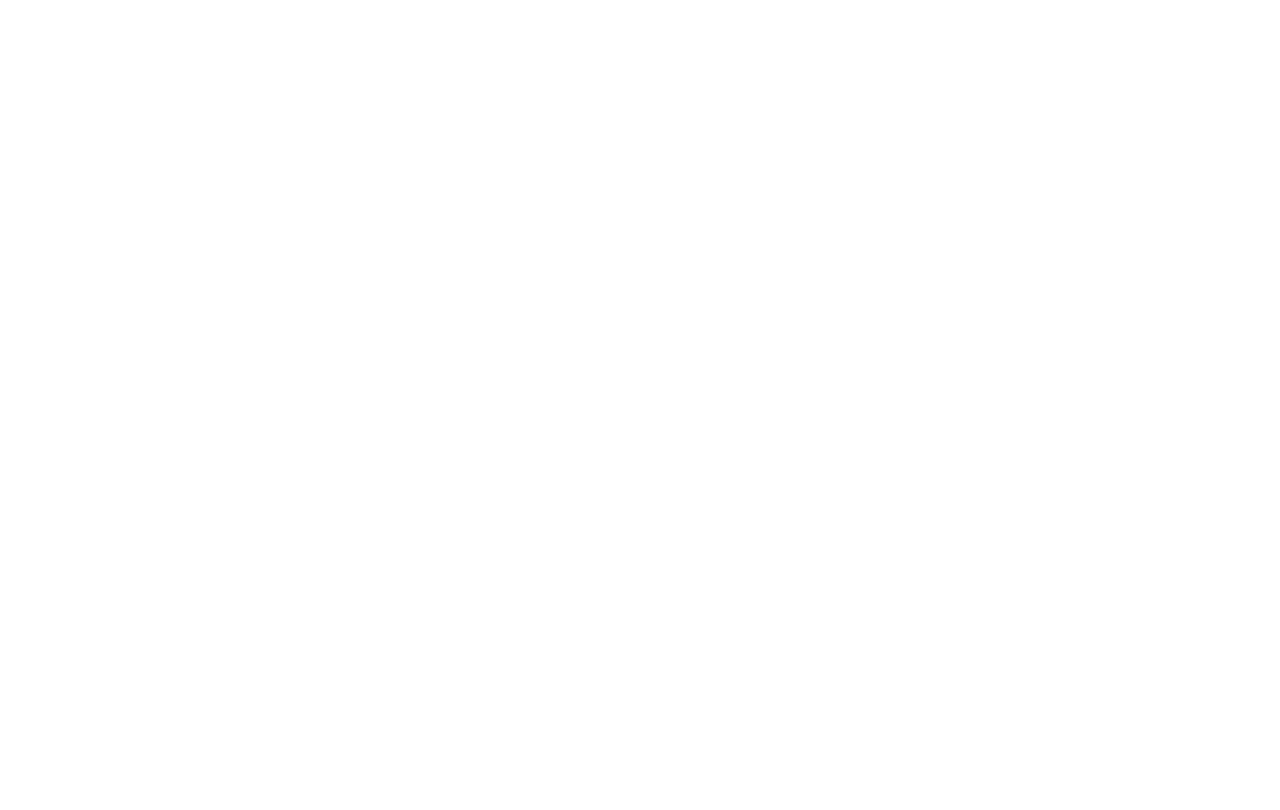
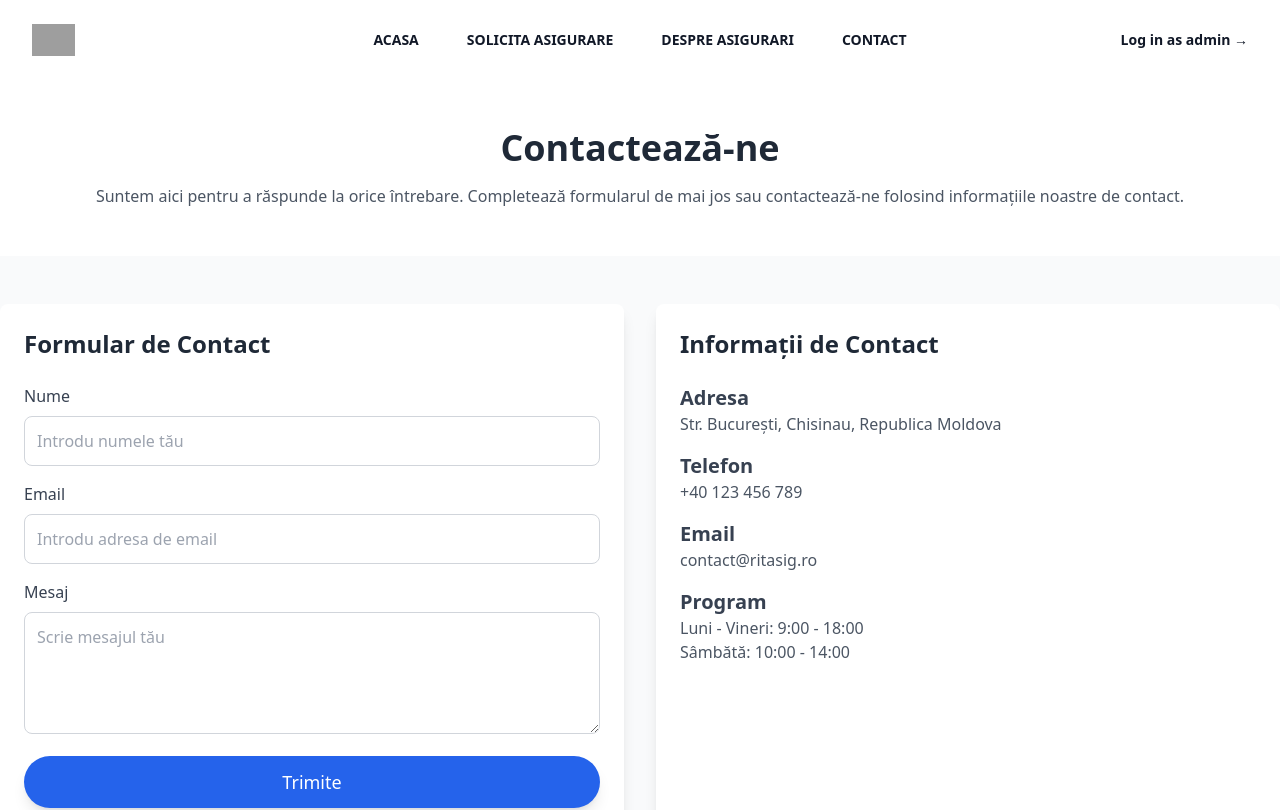
Before and after one commit to gorbenco03/ritassig, a React (Create React App) app: page /contact in a window 1280 px wide. Before the commit this address had no page. Shown: the top 810 px of the page. Built offline with nearby package versions, Linux system fonts and the light colour scheme; grey boxes are pictures that could not be loaded.

Commit message:
last last last

```diff
--- a/src/App.tsx
+++ b/src/App.tsx
@@ -6,6 +6,7 @@
 import Reports from './pages/reports';
 import InsuranceInfoPage from './pages/persFiz';
 import StartPage from './pages/startPage';
+import Contact from './pages/contact';
 
 function App() {
   return (
@@ -17,6 +18,8 @@
         <Route path="/dashboard" element={<Dashboard />} />
         <Route path="/reports" element={<Reports/>} />
         <Route path="/persFiz" element={<InsuranceInfoPage/>} />
+        <Route path='/contact' element={<Contact></Contact>}> </Route>
+
       </Routes>
     </Router>
   );
--- a/src/components/constrainedHeaderComponent.tsx
+++ b/src/components/constrainedHeaderComponent.tsx
@@ -6,7 +6,7 @@
   { name: 'ACASA', href: '/' },
   { name: 'SOLICITA ASIGURARE', href: '/insurance'},
   { name: 'DESPRE ASIGURARI', href: '/persFiz' },
-  { name: 'CONTACT', href: '#' },
+  { name: 'CONTACT', href: '/contact' },
 
 ]
 
--- a/src/pages/contact.tsx
+++ b/src/pages/contact.tsx
@@ -1,198 +1,89 @@
+import React from 'react';
 import ConstrainedHeaderComponent from '../components/constrainedHeaderComponent';
+import Footer from '../components/footer';
 
-export default function Contact() {
+const Contact: React.FC = () => {
   return (
+    <div className="min-h-screen flex flex-col">
+      <ConstrainedHeaderComponent />
+
+      <main className="flex-grow bg-gray-50">
+        <section className="bg-white py-12">
+          <div className="container mx-auto text-center">
+            <h1 className="text-4xl font-bold text-gray-800">Contactează-ne</h1>
+            <p className="mt-4 text-gray-600">
+              Suntem aici pentru a răspunde la orice întrebare. Completează formularul de mai jos sau contactează-ne folosind informațiile noastre de contact.
+            </p>
+          </div>
+        </section>
+
+        <section className="py-12">
+          <div className="container mx-auto grid grid-cols-1 md:grid-cols-2 gap-8">
+            <div className="bg-white p-6 rounded-lg shadow-lg">
+              <h2 className="text-2xl font-semibold text-gray-800">Formular de Contact</h2>
+              <form className="mt-6 space-y-4">
                 <div>
-      <ConstrainedHeaderComponent></ConstrainedHeaderComponent>
-      <div className="relative bg-white">
-        <div className="lg:absolute lg:inset-0 lg:left-1/2"></div>
-        <div className="pb-24 pt-16 sm:pb-32 sm:pt-24 lg:mx-auto lg:grid lg:max-w-7xl lg:grid-cols-2 lg:pt-32">
-          <div className="px-6 lg:px-8">
-            <div className="mx-auto max-w-xl lg:mx-0 lg:max-w-lg">
-              <h2 className="text-3xl font-bold tracking-tight text-gray-900">
-                Let s work together
-              </h2>
-              <p className="mt-2 text-lg leading-8 text-gray-600">
-                Proin volutpat consequat porttitor cras nullam gravida at orci
-                molestie a eu arcu sed ut tincidunt magna.
-              </p>
-              <form action="#" method="POST" className="mt-16">
-                <div className="grid grid-cols-1 gap-x-8 gap-y-6 sm:grid-cols-2">
-                  <div>
-                    <label
-                      htmlFor="first-name"
-                      className="block text-sm font-semibold leading-6 text-gray-900"
-                    >
-                      First name
-                    </label>
-                    <div className="mt-2.5">
+                  <label className="block text-gray-700">Nume</label>
                   <input
                     type="text"
-                        name="first-name"
-                        id="first-name"
-                        autoComplete="given-name"
-                        className="block w-full rounded-md border-0 px-3.5 py-2 text-gray-900 shadow-sm ring-1 ring-inset ring-gray-300 placeholder:text-gray-400 focus:ring-2 focus:ring-inset focus:ring-indigo-600 sm:text-sm sm:leading-6"
+                    className="w-full mt-2 p-3 border border-gray-300 rounded-lg"
+                    placeholder="Introdu numele tău"
                   />
                 </div>
+                <div>
+                  <label className="block text-gray-700">Email</label>
+                  <input
+                    type="email"
+                    className="w-full mt-2 p-3 border border-gray-300 rounded-lg"
+                    placeholder="Introdu adresa de email"
+                  />
                 </div>
                 <div>
-                    <label
-                      htmlFor="last-name"
-                      className="block text-sm font-semibold leading-6 text-gray-900"
-                    >
-                      Last name
-                    </label>
-                    <div className="mt-2.5">
-                      <input
-                        type="text"
-                        name="last-name"
-                        id="last-name"
-                        autoComplete="family-name"
-                        className="block w-full rounded-md border-0 px-3.5 py-2 text-gray-900 shadow-sm ring-1 ring-inset ring-gray-300 placeholder:text-gray-400 focus:ring-2 focus:ring-inset focus:ring-indigo-600 sm:text-sm sm:leading-6"
-                      />
+                  <label className="block text-gray-700">Mesaj</label>
+                  <textarea
+                    className="w-full mt-2 p-3 border border-gray-300 rounded-lg"
+                    rows={4}
+                    placeholder="Scrie mesajul tău"
+                  ></textarea>
                 </div>
-                  </div>
-                  <div className="sm:col-span-2">
-                    <label
-                      htmlFor="email"
-                      className="block text-sm font-semibold leading-6 text-gray-900"
-                    >
-                      Email
-                    </label>
-                    <div className="mt-2.5">
-                      <input
-                        id="email"
-                        name="email"
-                        type="email"
-                        autoComplete="email"
-                        className="block w-full rounded-md border-0 px-3.5 py-2 text-gray-900 shadow-sm ring-1 ring-inset ring-gray-300 placeholder:text-gray-400 focus:ring-2 focus:ring-inset focus:ring-indigo-600 sm:text-sm sm:leading-6"
-                      />
-                    </div>
-                  </div>
-                  <div className="sm:col-span-2">
-                    <label
-                      htmlFor="company"
-                      className="block text-sm font-semibold leading-6 text-gray-900"
-                    >
-                      Company
-                    </label>
-                    <div className="mt-2.5">
-                      <input
-                        type="text"
-                        name="company"
-                        id="company"
-                        autoComplete="organization"
-                        className="block w-full rounded-md border-0 px-3.5 py-2 text-gray-900 shadow-sm ring-1 ring-inset ring-gray-300 placeholder:text-gray-400 focus:ring-2 focus:ring-inset focus:ring-indigo-600 sm:text-sm sm:leading-6"
-                      />
-                    </div>
-                  </div>
-                  <div className="sm:col-span-2">
-                    <div className="flex justify-between text-sm leading-6">
-                      <label
-                        htmlFor="phone"
-                        className="block font-semibold text-gray-900"
-                      >
-                        Phone
-                      </label>
-                      <p id="phone-description" className="text-gray-400">
-                        Optional
-                      </p>
-                    </div>
-                    <div className="mt-2.5">
-                      <input
-                        type="tel"
-                        name="phone"
-                        id="phone"
-                        autoComplete="tel"
-                        aria-describedby="phone-description"
-                        className="block w-full rounded-md border-0 px-3.5 py-2 text-gray-900 shadow-sm ring-1 ring-inset ring-gray-300 placeholder:text-gray-400 focus:ring-2 focus:ring-inset focus:ring-indigo-600 sm:text-sm sm:leading-6"
-                      />
-                    </div>
-                  </div>
-                  <div className="sm:col-span-2">
-                    <div className="flex justify-between text-sm leading-6">
-                      <label
-                        htmlFor="message"
-                        className="block text-sm font-semibold leading-6 text-gray-900"
-                      >
-                        How can we help you?
-                      </label>
-                      <p id="message-description" className="text-gray-400">
-                        Max 500 characters
-                      </p>
-                    </div>
-                    <div className="mt-2.5">
-                      <textarea
-                        id="message"
-                        name="message"
-                        rows={4}
-                        aria-describedby="message-description"
-                        className="block w-full rounded-md border-0 px-3.5 py-2 text-gray-900 shadow-sm ring-1 ring-inset ring-gray-300 placeholder:text-gray-400 focus:ring-2 focus:ring-inset focus:ring-indigo-600 sm:text-sm sm:leading-6"
-                        defaultValue={''}
-                      />
-                    </div>
-                  </div>
-                  <fieldset className="sm:col-span-2">
-                    <legend className="block text-sm font-semibold leading-6 text-gray-900">
-                      Expected budget
-                    </legend>
-                    <div className="mt-4 space-y-4 text-sm leading-6 text-gray-600">
-                      <div className="flex gap-x-2.5">
-                        <input
-                          id="budget-under-25k"
-                          name="budget"
-                          defaultValue="under_25k"
-                          type="radio"
-                          className="mt-1 h-4 w-4 border-gray-300 text-indigo-600 shadow-sm focus:ring-indigo-600"
-                        />
-                        <label htmlFor="budget-under-25k">Less than $25K</label>
-                      </div>
-                      <div className="flex gap-x-2.5">
-                        <input
-                          id="budget-25k-50k"
-                          name="budget"
-                          defaultValue="25k-50k"
-                          type="radio"
-                          className="mt-1 h-4 w-4 border-gray-300 text-indigo-600 shadow-sm focus:ring-indigo-600"
-                        />
-                        <label htmlFor="budget-25k-50k">$25K – $50K</label>
-                      </div>
-                      <div className="flex gap-x-2.5">
-                        <input
-                          id="budget-50k-100k"
-                          name="budget"
-                          defaultValue="50k-100k"
-                          type="radio"
-                          className="mt-1 h-4 w-4 border-gray-300 text-indigo-600 shadow-sm focus:ring-indigo-600"
-                        />
-                        <label htmlFor="budget-50k-100k">$50K – $100K</label>
-                      </div>
-                      <div className="flex gap-x-2.5">
-                        <input
-                          id="budget-over-100k"
-                          name="budget"
-                          defaultValue="over_100k"
-                          type="radio"
-                          className="mt-1 h-4 w-4 border-gray-300 text-indigo-600 shadow-sm focus:ring-indigo-600"
-                        />
-                        <label htmlFor="budget-over-100k">$100K+</label>
-                      </div>
-                    </div>
-                  </fieldset>
-                </div>
-                <div className="mt-10 flex justify-end border-t border-gray-900/10 pt-8">
                 <button
                   type="submit"
-                    className="rounded-md bg-indigo-600 px-3.5 py-2.5 text-center text-sm font-semibold text-white shadow-sm hover:bg-indigo-500 focus-visible:outline focus-visible:outline-2 focus-visible:outline-offset-2 focus-visible:outline-indigo-600"
+                  className="w-full bg-blue-600 text-white px-6 py-3 rounded-full text-lg shadow-lg hover:bg-blue-700 transition duration-300"
                 >
-                    Send message
+                  Trimite
                 </button>
+              </form>
             </div>
-              </form>
+
+            <div className="bg-white p-6 rounded-lg shadow-lg">
+              <h2 className="text-2xl font-semibold text-gray-800">Informații de Contact</h2>
+              <div className="mt-6 space-y-4">
+                <div>
+                  <h3 className="text-xl font-semibold text-gray-700">Adresa</h3>
+                  <p className="text-gray-600">Str. București, Chisinau,  Republica Moldova</p>
+                </div>
+                <div>
+                  <h3 className="text-xl font-semibold text-gray-700">Telefon</h3>
+                  <p className="text-gray-600">+40 123 456 789</p>
+                </div>
+                <div>
+                  <h3 className="text-xl font-semibold text-gray-700">Email</h3>
+                  <p className="text-gray-600">contact@ritasig.ro</p>
+                </div>
+                <div>
+                  <h3 className="text-xl font-semibold text-gray-700">Program</h3>
+                  <p className="text-gray-600">Luni - Vineri: 9:00 - 18:00</p>
+                  <p className="text-gray-600">Sâmbătă: 10:00 - 14:00</p>
                 </div>
               </div>
             </div>
           </div>
+        </section>
+      </main>
+
+      <Footer />
     </div>
   );
-}
+};
+
+export default Contact;
--- a/src/pages/startPage.tsx
+++ b/src/pages/startPage.tsx
@@ -12,7 +12,7 @@
           <div className="container mx-auto text-center">
             <h1 className="text-4xl font-bold text-gray-800">Bun venit la Ritasig!</h1>
             <p className="mt-4 text-gray-600">
-              Noi ne ocupăm de asigurări auto precum RCA, CASCO sau Cartea Verde.
+              Noi ne ocupăm de asigurări auto precum RCA, CASCO.  sau Cartea Verde.
             </p>
             <div className="mt-8">
               <a href="/insurance" className="bg-blue-600 text-white px-6 py-3 rounded-full text-lg shadow-lg hover:bg-blue-700 transition duration-300">
@@ -22,7 +22,7 @@
           </div>
         </section>
 
-        <section className="bg-gray-200 py-12">
+        <section className="bg-gray-100 py-12">
           <div className="container mx-auto grid grid-cols-1 md:grid-cols-3 gap-8 text-center">
             <div className="bg-white p-6 rounded-lg shadow-lg">
               <h2 className="text-2xl font-semibold text-gray-800">Asigurări RCA</h2>
```
Lines whose indentation alone changed are shown as unchanged.
